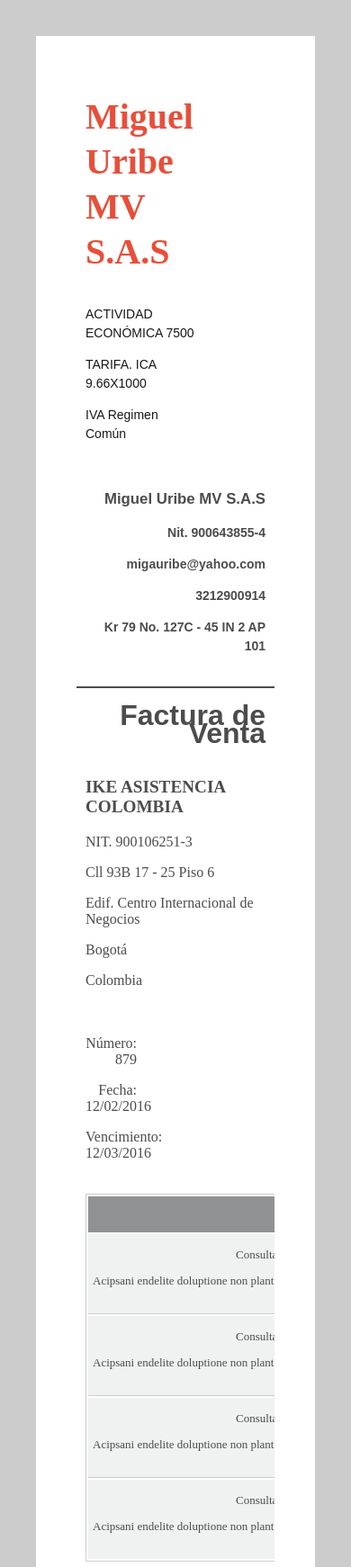
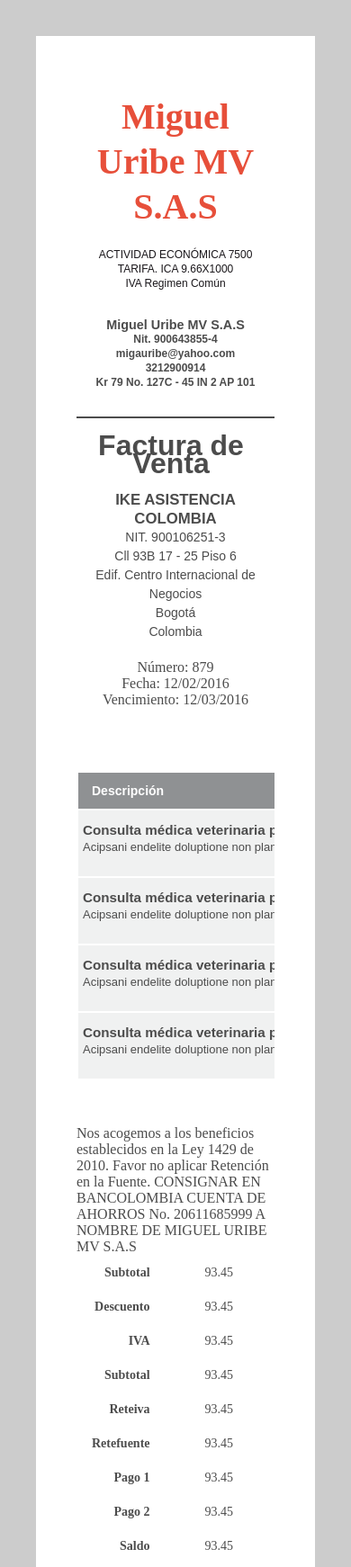
Before and after one commit to myabakus/invoice, a plain HTML site: page v1/index.html in a window 390 px wide. Shown: the top 1742 px of the page at 90% size. Drawn offline with Linux system fonts and the light colour scheme.

Commit message:
Ajustes de los padding, width,  @media
Cambios en los padding, width, @media cuando cambian los px

```diff
--- a/v1/css/style.css
+++ b/v1/css/style.css
@@ -13,6 +13,9 @@
   line-height: 20px;
   font-family: Arial, sans-serif;
   font-weight: bold;
+}
+h3 {
+    margin-bottom: 5px;
 }
 #company,
 #customer {
@@ -46,21 +49,21 @@
   float: right;
   color: #e74f3a;
 }
+.custom-header , .company-info {
+    font-family: Arial, sans-serif;
+    font-size: 12px;
+    line-height: 16px;
+}
 .custom-header {
   width: 100%;
   padding: 10px;
-  font-family: Arial, sans-serif;
-  font-size: 14px;
-  line-height: 21px;
   color: #1a171b;
 }
 .company-info {
+  width: 35%;
   text-align: right;
-  padding: 10px;
-  font-family: Arial, sans-serif;
+  padding: 20px;
   font-weight: bold;
-  font-size: 14px;
-  line-height: 21px;
 }
 .line {
   width: 100%;
@@ -76,6 +79,9 @@
 .customer-info {
   width: 65%;
   padding: 10px;
+  font-family: Arial, sans-serif;
+  font-size: 14px;
+  line-height: 21px;
 }
 .invoice-info {
   width: 35%;
@@ -84,9 +90,9 @@
 }
 .invoice-items {
   width: 100%;
-  padding: 10px;
+  padding-top: 60px;
+  margin-bottom: 30px;
 }
-
 
 strong {
   font-weight: bold;
@@ -125,6 +131,9 @@
   width:355px;
   padding-left: 15px;
 }
+.invoice-items  td.col-1{
+  text-align: left;
+}
 .invoice-items thead th.col-2,
 .invoice-items thead th.col-3,
 .invoice-items thead th.col-4{
@@ -133,12 +142,8 @@
   padding-right: 5px;
   width: 125px;
 }
-.invoice-totals thead th {
-  font-weight: bold;
-  padding: 6px 0;
-  background: #e5e5e5;
-}
-.invoice-items tbody tr th,
+
+
 .invoice-totals tbody tr th {
   padding-left: 15px;
 }
@@ -146,10 +151,9 @@
   border-top:2px solid #ffffff;
 }
 
-.invoice-items tbody th,
 .invoice-items tbody td {
   padding-top: 15px;
-  padding-bottom: 15px;
+  padding-bottom: 25px;
   background:#f0f1f1;
 }
 .invoice-items tbody td {
@@ -174,49 +178,112 @@
   vertical-align: middle;
   font-size:14px;
 }
-.invoice-totals tbody th.col-1 {
-  padding-top: 5px;
-  padding-bottom: 5px;
-  color: #ffffff;
-  background:#8f9092;
-  font-weight:bold;
-}
-.invoice-totals tbody td.col-2 {
-  padding-top: 5px;
-  padding-bottom: 5px;
-  color: #ffffff;
-  background:#e74f3a;
-  font-weight:bold;
-}
 
 .invoice-items tbody td:last-of-type{
   background:#fde8de;
 }
-.invoice-items tbody th .description {
-  line-height:14px;
+
+
+.invoice-notes  {
+   width: 60%;
+   padding-top: 10px;
 }
 
-p {
-    display: block;
-    -webkit-margin-before: 1em;
-    -webkit-margin-after: 1em;
-    -webkit-margin-start: 0px;
-    -webkit-margin-end: 0px;
-}
-.invoice-notes  {
-   width: 60%;
-}
-
-	table.width200,table.rwd_auto {border:1px solid #ccc;width:100%;margin:0 0 50px 0}
-		.width200 th,.rwd_auto th {background:#ccc;padding:5px;text-align:center;}
-		.width200 td,.rwd_auto td {border-bottom:1px solid #ccc;padding:5px;text-align:center}
-		.width200 tr:last-child td, .rwd_auto tr:last-child td{border:0}
+	table.width200,table.rwd_auto { width:100%;margin:0 0 10px 0}
+		.width200 th,.rwd_auto th {background:#ccc;padding:5px; font-family: Arial, sans-serif; font-size: 14px; line-height: 15px;}
+		.width200 td,.rwd_auto td {border-bottom:1px;padding:5px;text-align:center; font-family: Arial, sans-serif; font-size: 12px; line-height: 14px;}
+		.width200 tr:last-child td, .rwd_auto tr:last-child td{border:0; }
 
 	.rwd {width:100%;overflow:auto;}
 		.rwd table.rwd_auto {width:auto;min-width:100%}
 			.rwd_auto th,.rwd_auto td {white-space: nowrap;}
 
-	@media only screen and (max-width: 760px), (min-width: 768px) and (max-width: 1024px)
+
+
+	/* Smartphones (portrait and landscape) ----------- */
+   @media only screen and (max-width: 848px), (min-width: 848px) and (max-width: 320px)
+	{
+        .top-left  {
+          display: inline-flex;
+          flex-wrap: nowrap;
+          width: 100%;
+            }
+        .custom-header {
+            width: 50%;
+            text-align: left;
+        }
+        .company-info {
+              width: 100%;
+              text-align: center;
+              padding: 20px;
+              font-weight: bold;
+            }
+        .document-name {
+              width: 100%;
+              text-align: center;
+              padding-right: 20px;
+            }
+        .customer-info {
+          padding: 10px;
+          width: 50%;
+          text-align: left;
+                        }
+        .invoice-info {
+          width: 50%;
+          padding: 10px;
+          text-align: right;
+                        }
+        .invoice-notes  {
+            width: 50%;
+        }
+        .invoice-totals {
+            width: 50%;
+        }
+
+	}
+
+@media only screen and (max-width: 830px), (min-width: 830px) and (max-width: 320px)
+	{
+        .top-left  {
+          display: flex;
+          flex-wrap: wrap;
+          width: 100%;
+            text-align: center;
+            }
+        .logo {
+            text-align: center;
+        }
+        .custom-header {
+            width: 100%;
+            text-align: center;
+        }
+        .company-info {
+              width: 100%;
+              text-align: center;
+              padding: 20px;
+              font-weight: bold;
+            }
+        .document-name {
+              width: 100%;
+              text-align: center;
+              padding-right: 20px;
+            }
+        .customer-info {
+          padding: 10px;
+          width: 50%;
+          text-align: left;
+                        }
+        .invoice-info {
+          width: 50%;
+          padding: 10px;
+          text-align: right;
+                        }
+        .invoice-notes, .invoice-totals  {
+            width: 50%;
+        }
+	}
+
+@media only screen and (max-width: 705px), (min-width: 705px) and (max-width: 705px)
 	{
 
 		table.width200, .width200 thead, .width200 tbody, .width200 th, .width200 td, .width200 tr { display: block; }
@@ -236,60 +303,27 @@
 
 		.descarto {display:none;}
 		.fontsize {font-size:10px}
-        .customer-info {
-          padding: 10px;
-          width: 100%;
+        .customer-info, .invoice-info {
+            width: 100%;
+            text-align: center;
         }
-        invoice-info {
-          width: 35%;
-          padding: 10px;
-          text-align: right;
+
+}
+@media only screen and (max-width: 630px), (min-width: 630px) and (max-width: 630px) {
+    .invoice-notes, .invoice-totals {
+        display: inline-flex;
+        flex-wrap: nowrap;
+    }
+    .invoice-notes   {
+            width: 100%;
+            align-content: center;
         }
-        .invoice-notes  {
-           width: 100%;
-        }
+    .invoice-totals, .custom-footer, .customer-info, .invoice-info {
+        width: 100%;
+        text-align: center;
+    }
 }
 
-	/* Smartphones (portrait and landscape) ----------- */
-	@media only screen and (min-width : 320px) and (max-width : 320px)
-	{
-		body { width: 320px; }
-		.descarto {display:none;}
-        .customer-info {
-          padding: 10px;
-          width: 100%;
-                        }
-        .invoice-info {
-          width: 100%;
-          padding: 10px;
-          text-align: right;
-                        }
-           .document-name {
-              width: 100%;
-              text-align: left;
-              padding-right: 20px;
-}
-	}
 
-	/* iPads (portrait and landscape) ----------- */
-	@media only screen and (min-width: 768px) and (max-width: 1024px)
-	{
-		body { width: 768px; }
-		.descarto {display:none;}
-		.fontsize {font-size:10px}
-        .customer-info {
-          padding: 10px;
-            width: 65%;
-	}
-        .invoice-info {
-  width: 35%;
-  padding: 10px;
-  text-align: right;
-}
-        .document-name {
-  width: 100%;
-  text-align: right;
-  padding: 10px;
-}
 
 }
--- a/v1/index.html
+++ b/v1/index.html
@@ -62,25 +62,25 @@
                     </thead>
                     <tbody class="">
                         <tr class="">
-                            <td class="col-1">Consulta médica veterinaria presencial<p>Acipsani endelite doluptione non plant faceriaecus ulparum atis natur, voluptur, cor sunt quia di aut.</p></td>
+                            <td class="col-1"><h3>Consulta médica veterinaria presencial</h3><p>Acipsani endelite doluptione non plant faceriaecus ulparum atis natur, voluptur, cor sunt quia di aut.</p></td>
                             <td class="col-2">1</td>
                             <td class="col-3">44.95</td>
                             <td class="col-4">44.95</td>
                         </tr>
                         <tr class="">
-                            <td class="col-1">Consulta médica veterinaria presencial<p>Acipsani endelite doluptione non plant faceriaecus ulparum atis natur, voluptur, cor sunt quia di aut.</p></td>
+                            <td class="col-1"><h3>Consulta médica veterinaria presencial</h3><p>Acipsani endelite doluptione non plant faceriaecus ulparum atis natur, voluptur, cor sunt quia di aut.</p></td>
                             <td class="col-2">1</td>
                             <td class="col-3">5.95</td>
                             <td class="col-4">5.95</td>
                         </tr>
                         <tr class="">
-                            <td class="col-1">Consulta médica veterinaria presencial<p>Acipsani endelite doluptione non plant faceriaecus ulparum atis natur, voluptur, cor sunt quia di aut.</p></td>
+                            <td class="col-1"><h3>Consulta médica veterinaria presencial</h3><p>Acipsani endelite doluptione non plant faceriaecus ulparum atis natur, voluptur, cor sunt quia di aut.</p></td>
                             <td class="col-2">1</td>
                             <td class="col-3">5.95</td>
                             <td class="col-4">5.95</td>
                         </tr>
                         <tr class="">
-                            <td class="col-1">Consulta médica veterinaria presencial<p>Acipsani endelite doluptione non plant faceriaecus ulparum atis natur, voluptur, cor sunt quia di aut.</p></td>
+                            <td class="col-1"><h3>Consulta médica veterinaria presencial</h3><p>Acipsani endelite doluptione non plant faceriaecus ulparum atis natur, voluptur, cor sunt quia di aut.</p></td>
                             <td class="col-2">1</td>
                             <td class="col-3">5.95</td>
                             <td class="col-4">5.95</td>
```
